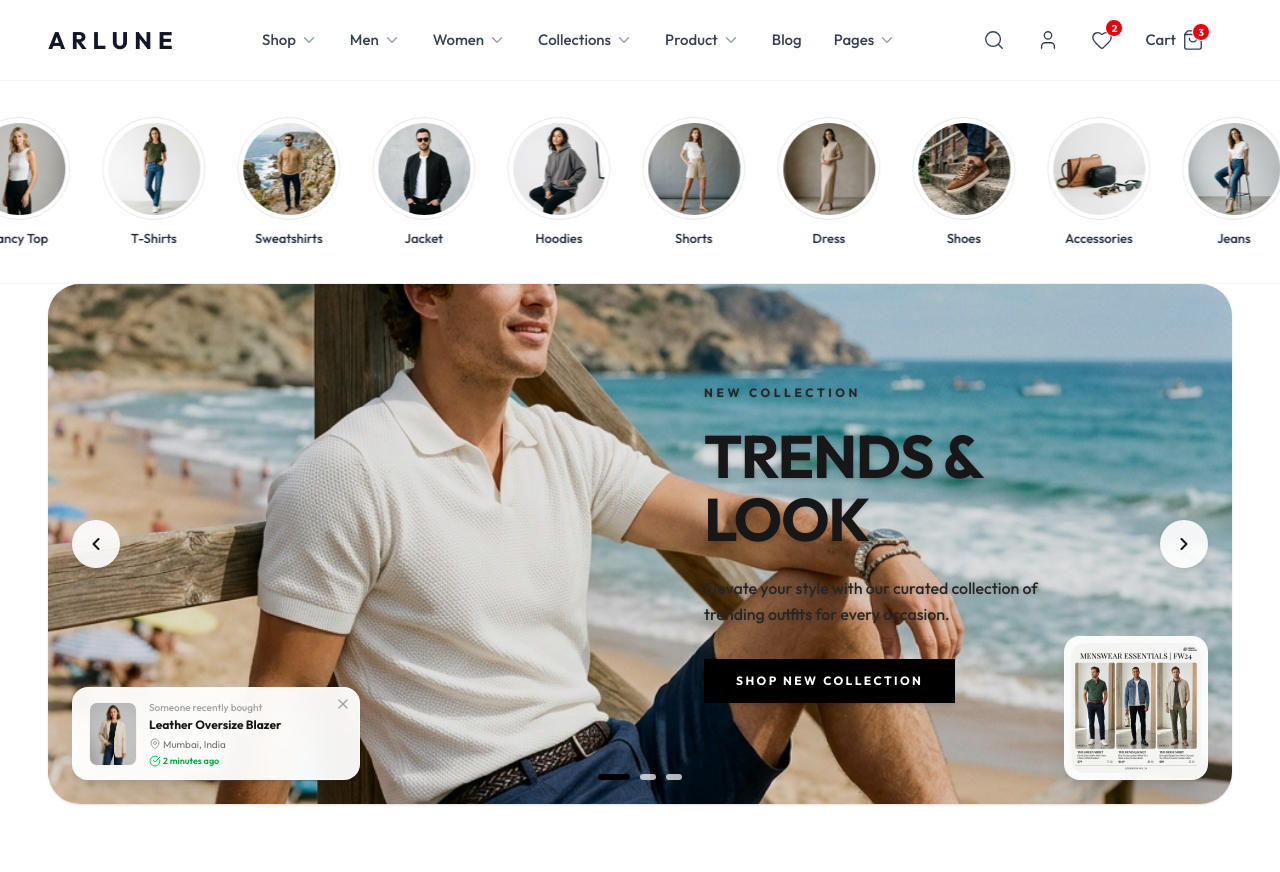
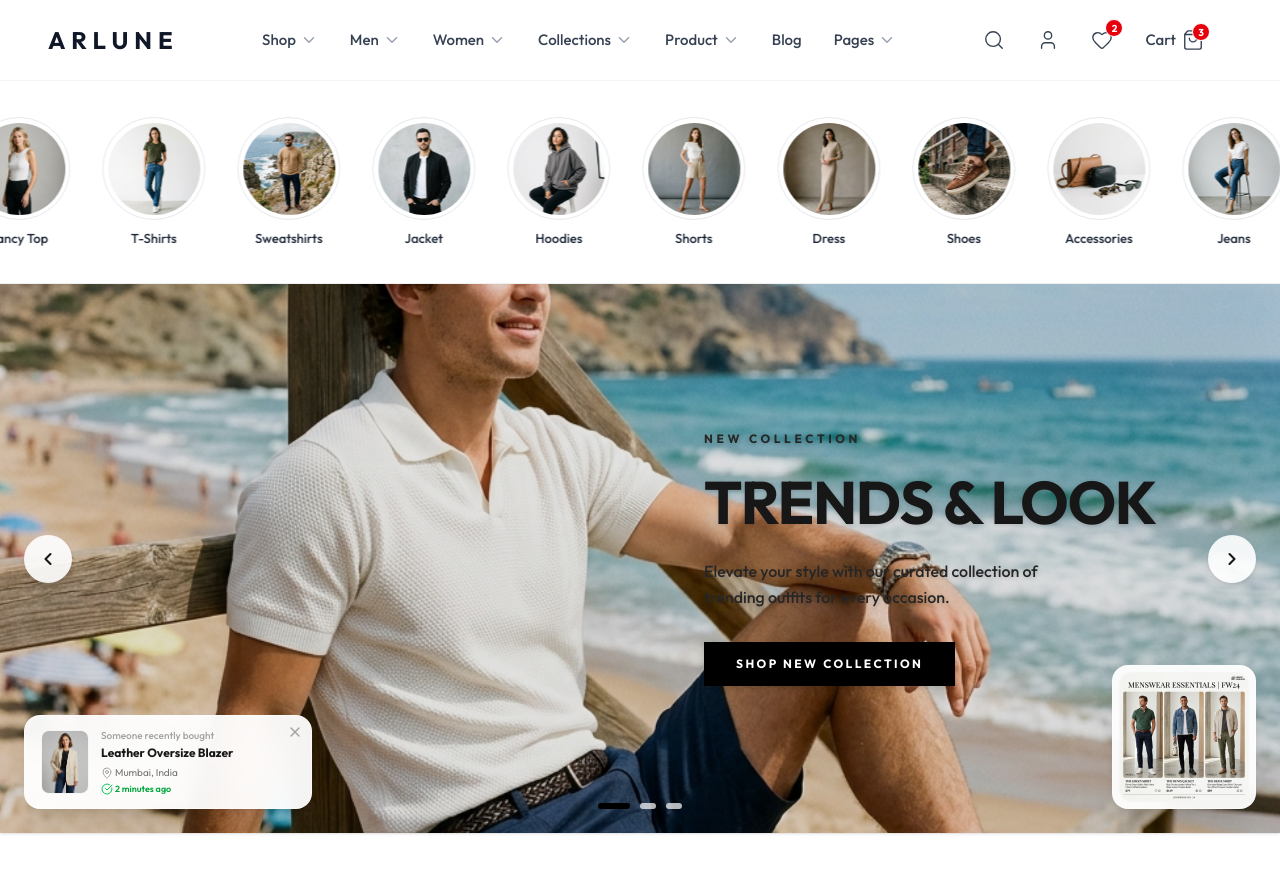
Before and after one commit to sivaathri/Clothing-UI-design-, a React (Vite) app: page / in a window 1280 px wide. Shown: the top 872 px of the page. Built offline with nearby package versions, Linux system fonts and the light colour scheme.

Commit message:
style: remove margins and rounded corners for full-width edge-to-edge hero

```diff
--- a/src/components/Hero.jsx
+++ b/src/components/Hero.jsx
@@ -54,8 +54,8 @@ export default function Hero() {
   const current = slides[activeSlide];
 
   return (
-    <section className="w-full px-4 sm:px-8 lg:px-12 pb-12 select-none">
-      <div className="relative w-full aspect-[16/8] md:aspect-[21/9] min-h-[480px] sm:min-h-[520px] rounded-[2rem] overflow-hidden bg-neutral-100 shadow-sm transition-all duration-700">
+    <section className="w-full pb-12 select-none">
+      <div className="relative w-full aspect-[16/8] md:aspect-[21/9] min-h-[480px] sm:min-h-[520px] rounded-none overflow-hidden bg-neutral-100 shadow-sm transition-all duration-700">
 
         {/* Slide Images */}
         {slides.map((slide, idx) => (
```
